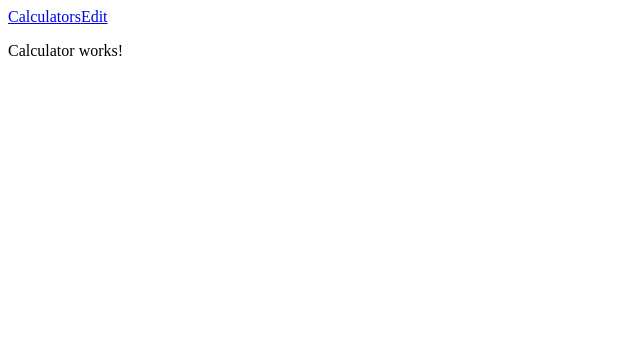
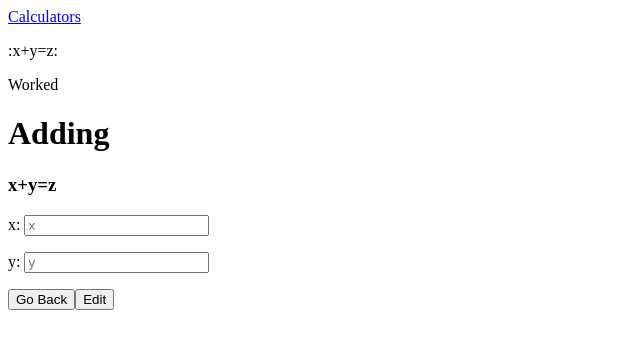
Before and after one commit to math-yew/calculator-gen, an Angular app: page /calculator/1 in a window 1280 px wide. Shown: the top 348 px of the page, without its empty margins (0-640 px from the left). Built offline with nearby package versions, Linux system fonts and the light colour scheme.

Commit message:
display inputs

```diff
--- a/src/app/app-routing.module.ts
+++ b/src/app/app-routing.module.ts
@@ -9,7 +9,7 @@ const routes: Routes = [
   { path: '', redirectTo: '/dashboard', pathMatch: 'full' },
   { path: 'calcList', component: CalcListComponent },
   { path: 'calculator/:id', component: CalculatorComponent },
-  { path: 'edit', component: EditComponent }
+  { path: 'edit/:id', component: EditComponent }
 ];
 
 @NgModule({
--- a/src/app/app.component.html
+++ b/src/app/app.component.html
@@ -1,5 +1,5 @@
 <nav>
   <a routerLink="/calcList">Calculators</a>
-  <a routerLink="/edit">Edit</a>
+  <!-- <a routerLink="/edit">Edit</a> -->
 </nav>
 <router-outlet></router-outlet>
--- a/src/app/calculator/calculator.component.html
+++ b/src/app/calculator/calculator.component.html
@@ -1,6 +1,12 @@
-<p>Calculator works!</p>
+<p>:{{equation}}:</p>
 <div *ngIf="calc">
   <p>Worked</p>
-  <p>{{calc.name}}</p>
-  <p>{{calc.calc}}</p>
+  <h1>{{calc.name}}</h1>
+  <h3>{{calc.calc}}</h3>
+  <p *ngFor="let vari of variables">
+    {{vari}}:
+    <input [(ngModel)]="vari.name" placeholder="{{vari}}"/>
+  </p>
 </div>
+<button (click)="lastView()">Go Back</button>
+<button routerLink="/edit/{{calc.id}}">Edit</button>
--- a/src/app/calculator/calculator.component.ts
+++ b/src/app/calculator/calculator.component.ts
@@ -12,6 +12,8 @@ import { CalculatorsService } from '../calculators.service';
 })
 export class CalculatorComponent implements OnInit {
   calc: calcType;
+  equation: string;
+  variables: Array<string>;
 
   constructor(
     private route: ActivatedRoute,
@@ -26,6 +28,22 @@ export class CalculatorComponent implements OnInit {
   getCalc(): void{
     const id = this.route.snapshot.paramMap.get("id");
     this.calcService.getCalc(id)
-      .subscribe(calc => this.calc = calc);
+      // .subscribe(calc => this.calc = calc );
+      .subscribe(calc => this.setVariables(calc));
   }
+
+  setVariables(calc): void{
+    console.log("potaoes!: " + calc.calc);
+    this.calc = calc;
+    this.equation = calc.calc;
+    let arr = this.equation.match(/([A-z]+|\=)/g);
+    var lastIndex = arr.indexOf("=");
+    this.variables = arr.slice(0,lastIndex);
+    console.log("this.variables: " + this.variables);
+  }
+
+  lastView(): void{
+    this.location.back();
+  }
+
 }
--- a/src/app/calculators.service.ts
+++ b/src/app/calculators.service.ts
@@ -18,6 +18,8 @@ export class CalculatorsService {
   getCalc(id:number): Observable<calcType>{
     console.log("id service: " + id);
     console.log("SAMPLECALCS: " + SAMPLECALCS.map(calc => calc.id));
-    return of (SAMPLECALCS.find(calc => calc.id === id))
+    console.log("==: " + SAMPLECALCS.map(calc => calc.id == id));
+    console.log("===: " + SAMPLECALCS.map(calc => calc.id === id));
+    return of (SAMPLECALCS.find(calc => calc.id == id))
   }
 }
```
